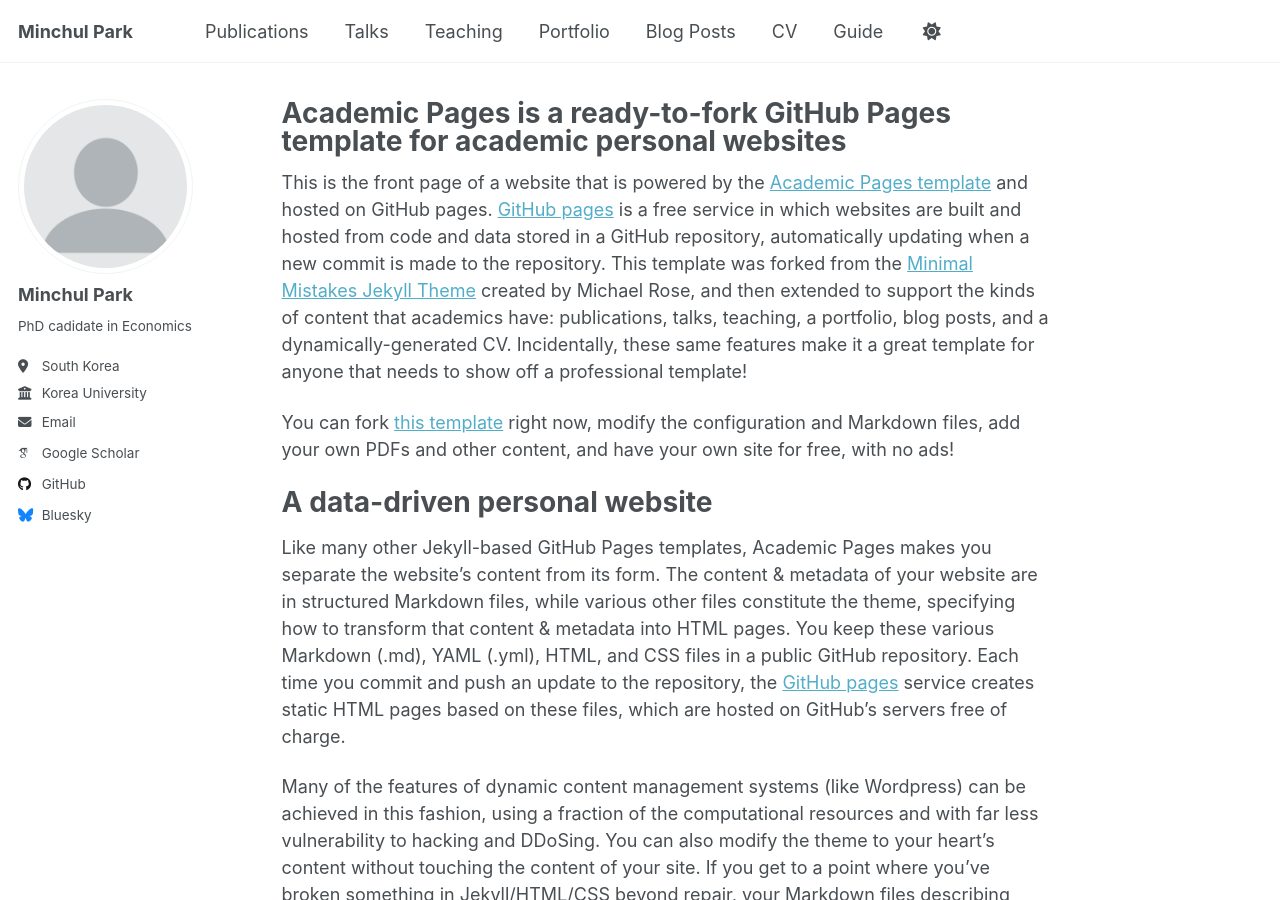
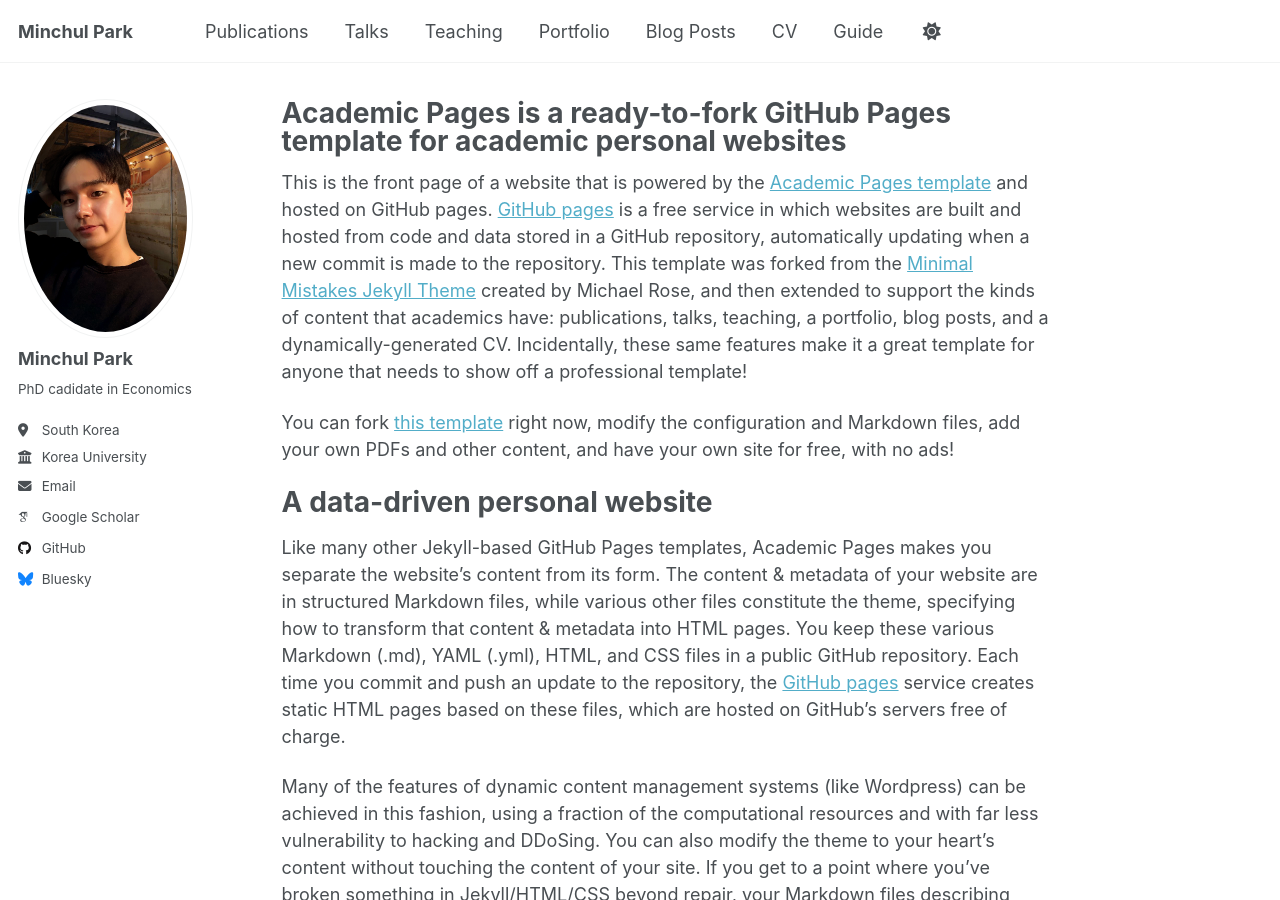
Before and after one commit to econompark/econompark.github.io, a Jekyll site: the page built from _pages/about.md, in a window 1280 px wide and 900 px high. Built offline with Jekyll 4.4.1, drawn with Linux system fonts in a browser that asks for light colours; some web fonts are replaced; a script that is not in the unit is left out.

Commit message:
Update _config.yml

```diff
--- a/_config.yml
+++ b/_config.yml
@@ -22,7 +22,7 @@ repository               : "academicpages/academicpages.github.io"
 #               Additional customization can be done by editing /_includes/author-profile.html
 author:
   # Biographic information
-  avatar           : "profile.png"
+  avatar           : "IMG_2022.JPG"
   name             : "Minchul Park"
   pronouns         : # example: "she/her"
   bio              : "PhD cadidate in Economics"
```
